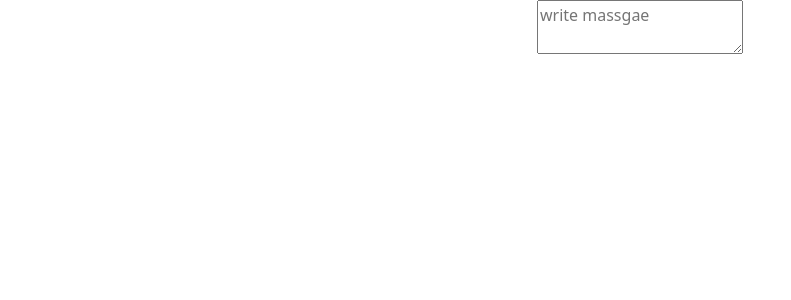
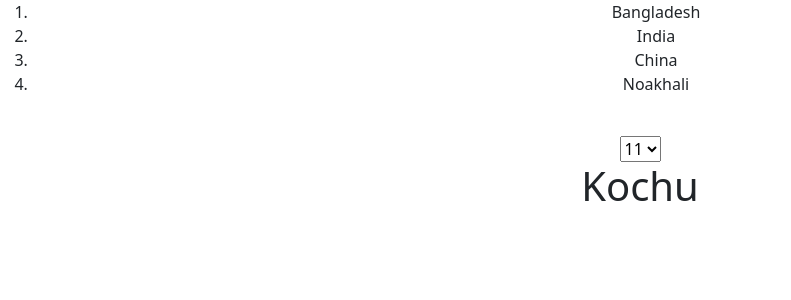
Before and after one commit to Foyaz-Ahmed/Learning_React_Js, a React (Create React App) app in the folder my-app/: page / in a window 1280 px wide. Shown: the top 300 px of the page, without its empty margins (0-791 px from the left). Built offline with nearby package versions, Linux system fonts and the light colour scheme.

Commit message:
dropdown and list

```diff
--- a/my-app/src/App.js
+++ b/my-app/src/App.js
@@ -16,6 +16,7 @@ import FindDom from './mycomponents/FindDom';
 import Form from './mycomponents/Form';
 import MulitpleInput from './mycomponents/MulitpleInput';
 import TextArea from './mycomponents/TextArea';
+import List from './mycomponents/List';
 
 function App() {
   return (
@@ -55,7 +56,8 @@ function App() {
        {/* <Form></Form> */}
 
        {/* <MulitpleInput></MulitpleInput> */}
-       <TextArea/>
+       {/* <TextArea/> */}
+       <List></List>
     </div>
   );
 }
--- /dev/null
+++ b/my-app/src/mycomponents/List.js
@@ -0,0 +1,38 @@
+import React, { Component } from 'react';
+
+class List extends Component {
+
+
+    myDataChild=(data)=>{
+        return <option>{data  + 10}</option>
+    }
+
+
+    render() {
+
+        const Country = ["Bangladesh","India", "China", "Noakhali"];
+
+        const dataItems = Country.map((data)=>{
+            return <li>{data}</li>
+        })
+
+        //another process
+        const number = [1, 2, 3, 4, 5, 6];
+        const list = number.map(this.myDataChild);
+
+        return (
+            <div>
+                <ol>
+                    {dataItems}
+                </ol>
+                <br/>
+                <select>
+                    {list}
+                </select>
+                <h1>Kochu</h1>
+            </div>
+        );
+    }
+}
+
+export default List;
```
